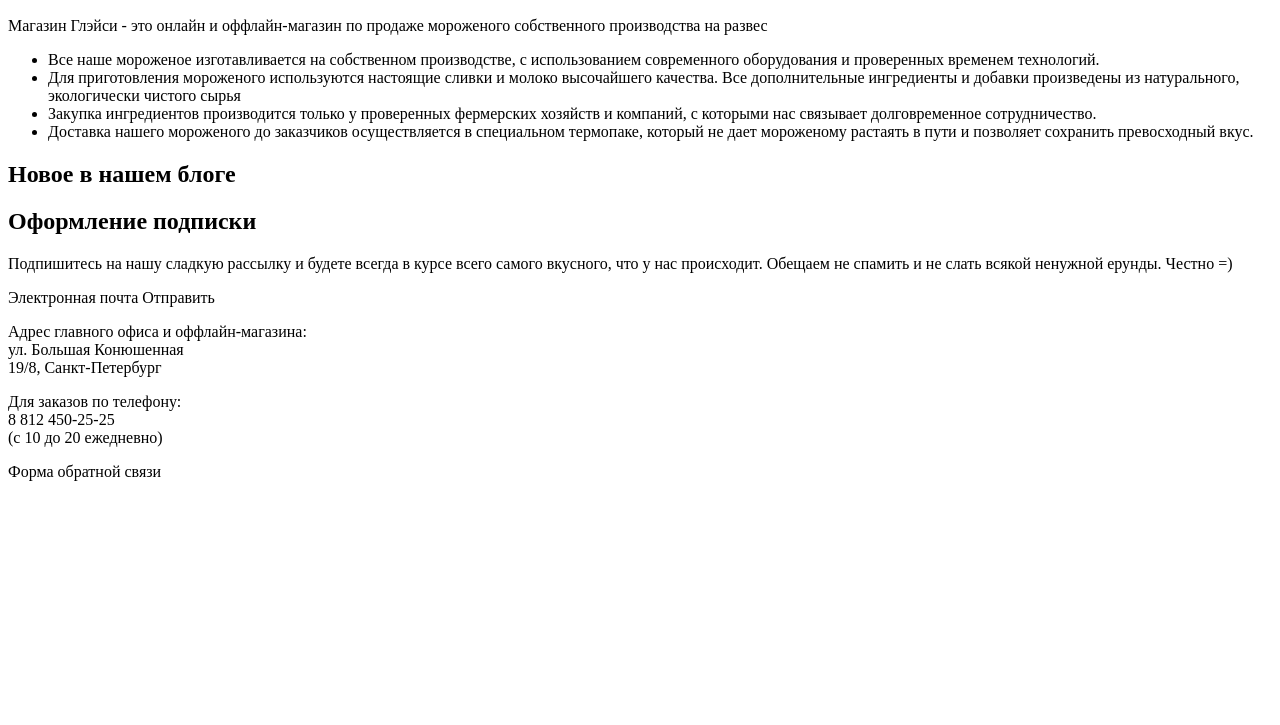
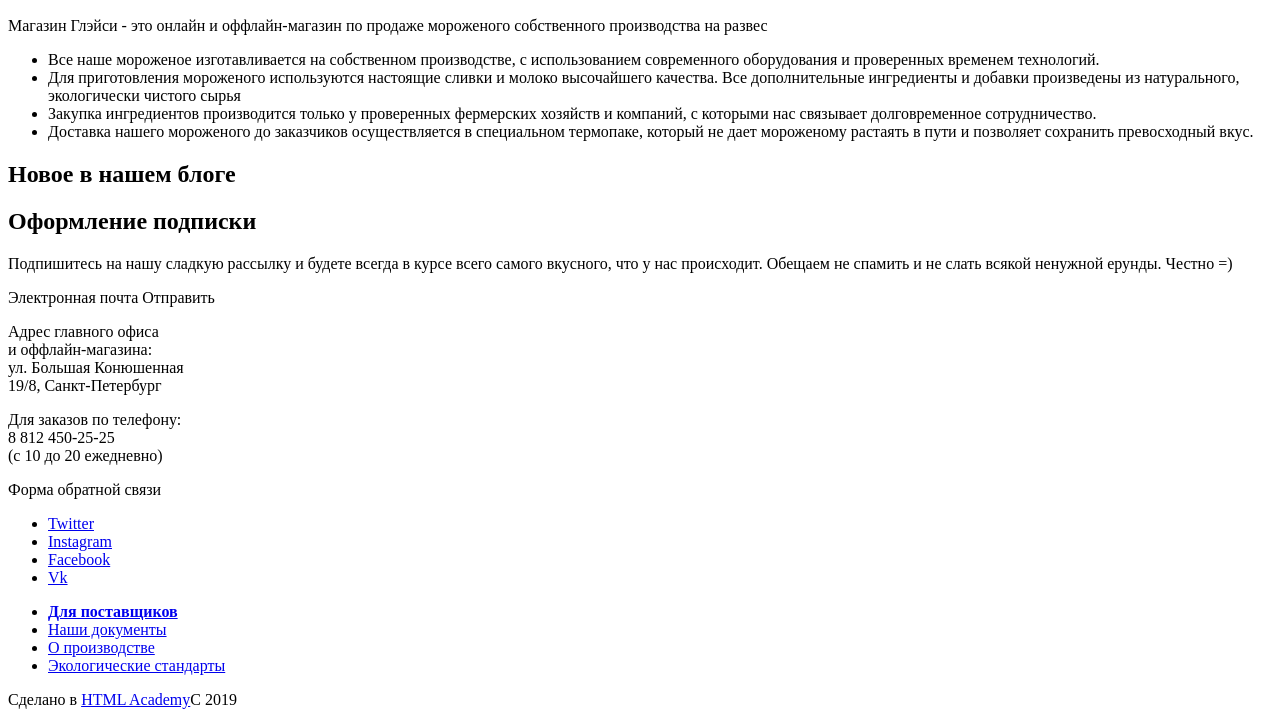
Before and after one commit to superhuevo2/1030755-gllacy-25, a plain HTML site: page index.html in a window 1280 px wide. Shown: the part 931-1656 px from the top of the page. Before the commit the page ends 1420 px from the top, so only its background shows below. Drawn offline with Linux system fonts and the light colour scheme.

Commit message:
добавил футер на страницу

```diff
--- a/index.html
+++ b/index.html
@@ -105,7 +105,8 @@
         <section class='contacts'>
           <div class='contacts-main'>
             <p>
-              Адрес главного офиса и оффлайн-магазина:<br>
+              Адрес главного офиса<br>
+              и оффлайн-магазина:<br>
               <span class='contacts-info'>
                 ул. Большая Конюшенная<br>
                 19/8, Санкт-Петербург
@@ -124,6 +125,26 @@
 
         </section>
     </main>
-
+    <footer class='main-footer'>
+      <div class='footer-socials'>
+        <ul class='socials-list'>
+          <li><a class='social-button' href='#'>Twitter</a></li>
+          <li><a class='social-button' href='#'>Instagram</a></li>
+          <li><a class='social-button' href='#'>Facebook</a></li>
+          <li><a class='social-button' href='#'>Vk</a></li>
+        </ul>
+      </div>
+      <div class='extra-info'>
+        <ul class='extra-info-list'>
+          <li class='suppliers-item'><a href='for-suppliers.html'><b>Для поставщиков</b></a></li>
+          <li><a href='documents.html'>Наши документы</a></li>
+          <li><a href='about-prodaction.html'>О производстве</a></li>
+          <li><a href='ecological-standarts.html'>Экологические стандарты</a></li>
+        </ul>
+      </div>
+      <p class='copyright'>
+        Сделано в <a href='https://www.htmlacademy.ru'>HTML Academy</a>C 2019
+      </p>
+    </footer>
   </body>
 </html>
```
